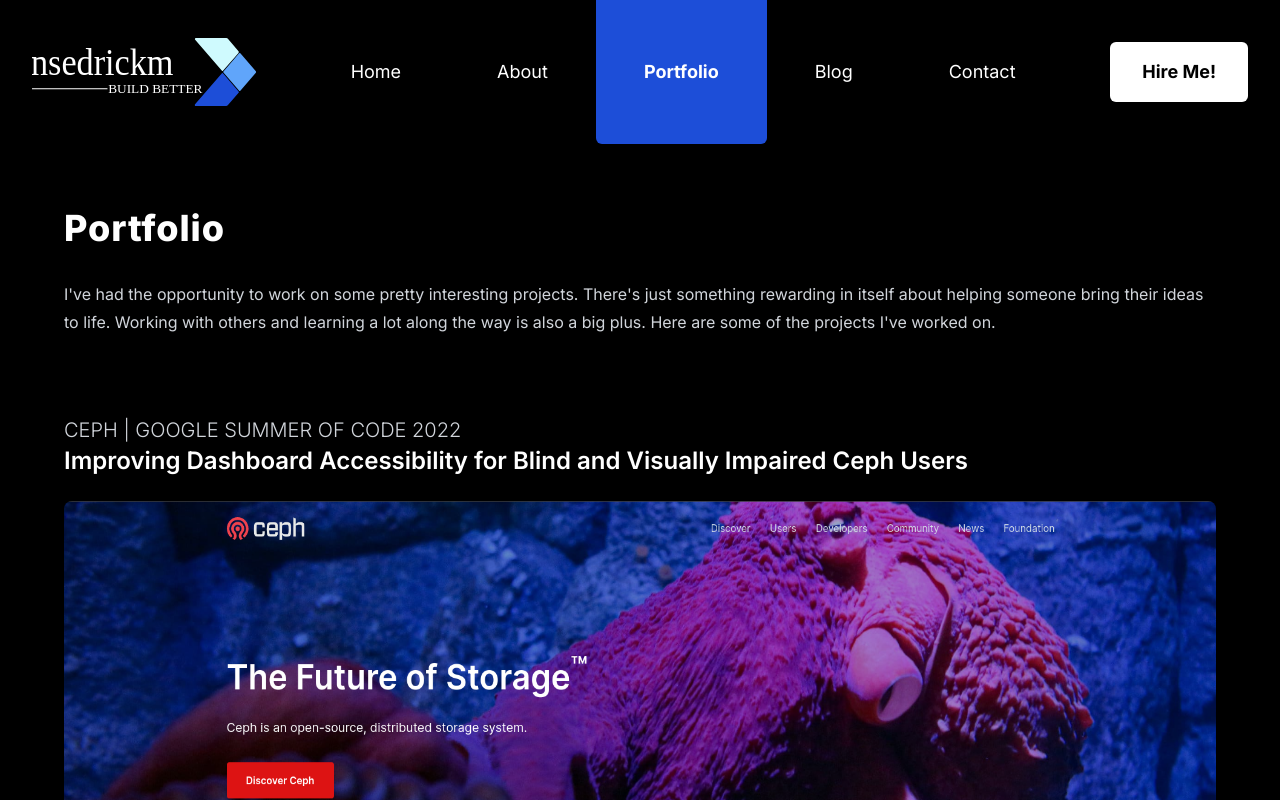
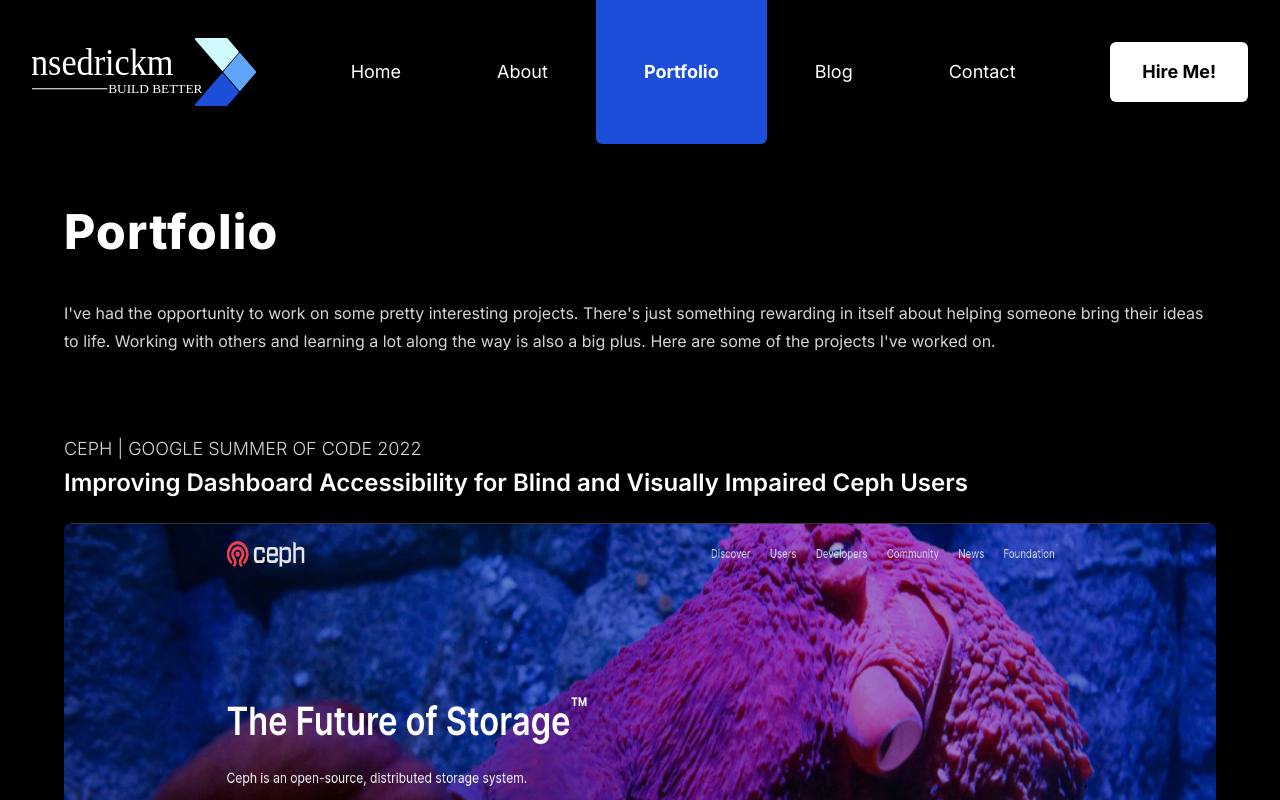
Before and after one commit to nSedrickm/nsedrickm.com, a Next.js app: page /portfolio in a window 1280 px wide. Shown: the top 800 px of the page. Built offline with nearby package versions, Linux system fonts and the light colour scheme.

Commit message:
update(portfolio): adjust carousel height per viewport and change title to bigger

```diff
--- a/src/app/components/Carousel.tsx
+++ b/src/app/components/Carousel.tsx
@@ -34,7 +34,7 @@
   }
 
   return (
-    <motion.div className="relative h-[15rem] md:h-[40rem]">
+    <motion.div className="relative h-[15rem] md:h-[30rem] lg:h-[45rem]">
       <MotionImage
         fill
         key={index}
--- a/src/app/components/Footer.tsx
+++ b/src/app/components/Footer.tsx
@@ -1,6 +1,5 @@
 import { Facebook, Github, Linkedin, Twitter } from "lucide-react";
 import { Logo } from "./Logo";
-import Image from "next/image";
 import Link from "next/link";
 
 export const Footer = () => {
--- a/src/app/portfolio/page.tsx
+++ b/src/app/portfolio/page.tsx
@@ -18,7 +18,7 @@
         <header className="">
           <motion.h1
             variants={variants}
-            className="text-3xl font-extrabold tracking-wide md:text-4xl"
+            className="text-4xl font-extrabold tracking-wide md:text-5xl"
           >
             Portfolio
           </motion.h1>
@@ -39,11 +39,11 @@
           {data.map((project) => (
             <div key={project.id} className="mb-10">
               <div className="mb-6">
-                <span className="text-xl font-light uppercase">
+                <span className="text-lg font-light uppercase">
                   {project.organization}
                   {project.program ? ` | ${project.program}` : ""}
                 </span>
-                <h3 className="my-0 text-2xl">{project.title}</h3>
+                <h3 className="mt-1 mb-4 text-2xl ">{project.title}</h3>
               </div>
 
               <Carousel images={project.images} />
```
Also changed, not shown: public/images/portfolio/swob-dev/img-1.png, public/images/portfolio/swob-dev/img-3.png.
